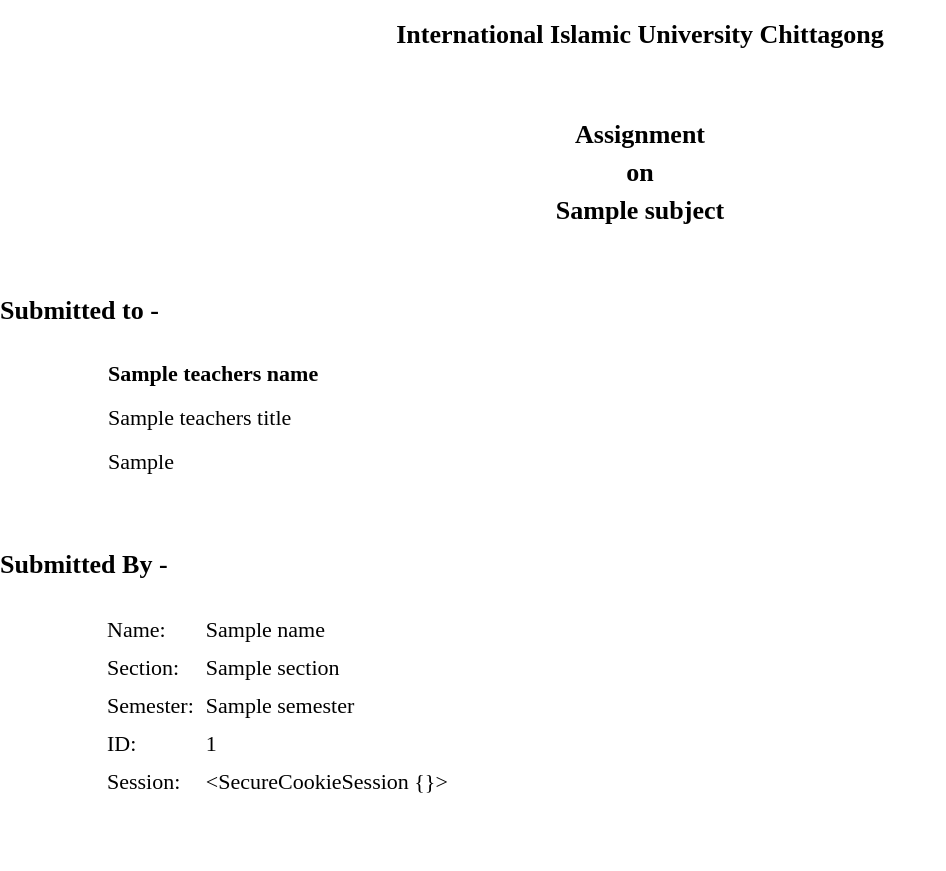
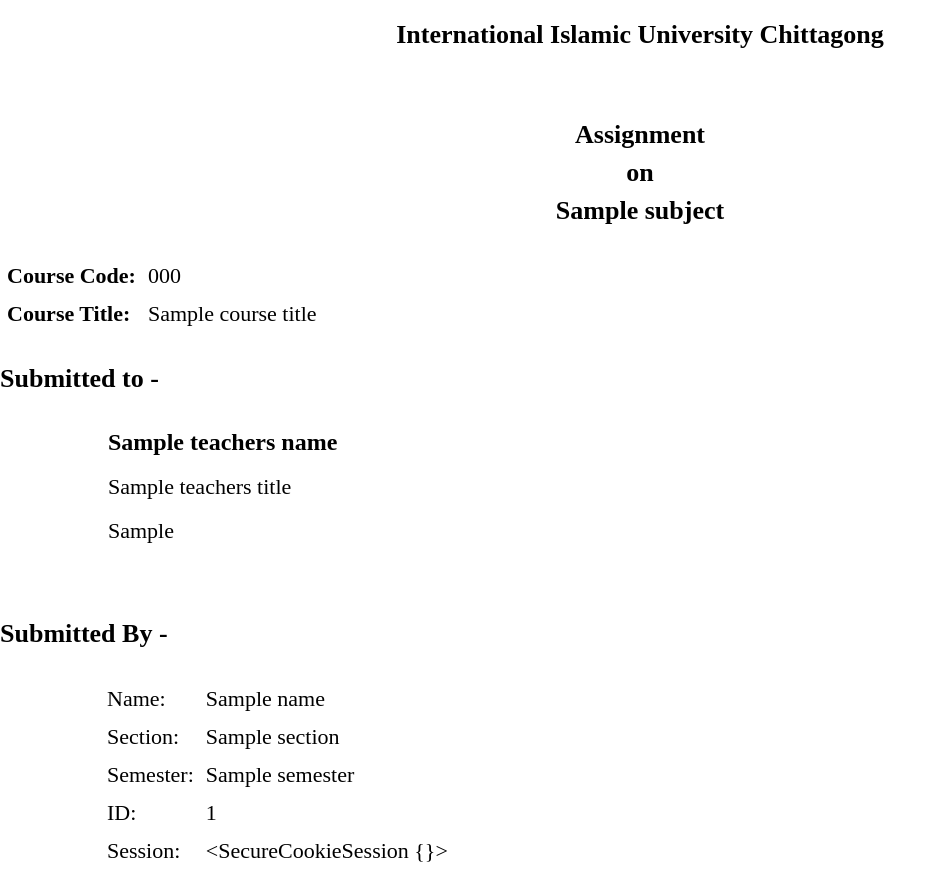
Before and after one commit to meedsharif/cover-generator, a Flask app: template templates/cover-assignment.html in a window 1280 px wide. Shown: the whole page, without its empty margins (0-946 px from the left). Before the commit the page ends 793 px from the top, so only its background shows below. Run offline with Flask 2, Linux system fonts and the light colour scheme; the template is opened without the code that fills it: most values are stand-ins (such as "Sample title", 1, 10 or a date in 2020).

Commit message:
* added course code and course title

```diff
--- a/server.py
+++ b/server.py
@@ -29,7 +29,9 @@ def cover_assigment():
     date_of_sub = request.form.get('date_of_sub'),
     teachers_name = request.form.get('teachers_name'),
     teachers_title = request.form.get('teachers_title'),
-    teachers_dept = request.form.get('teachers_dept')
+    teachers_dept = request.form.get('teachers_dept'),
+    course_code = request.form.get('course_code'),
+    course_name = request.form.get('course_name')
     )
 
     return render_pdf(HTML(string=html))
--- a/templates/cover-assignment.html
+++ b/templates/cover-assignment.html
@@ -25,6 +25,10 @@
 			}
 			h4 {
 				font-size: 22px;
+			}
+
+			h4:first-child {
+				font-size: 24px;
 			}
 
 			.assign > * {
@@ -56,7 +60,19 @@
 					<h3>on</h3>
 					<h3>{{ subject }}</h3>
 				</section>
-				<h3 style="margin-top: 70px;">Submitted to - </h3>
+				<section class="sub_by" style="">
+					<table>
+						<tr>
+							<td><strong>Course Code: </strong></td>
+							<td>{{ course_code }}</td>
+						</tr>
+						<tr>
+							<td><strong>Course Title: </strong></td>
+							<td>{{ course_title }}</td>
+						</tr>
+						</table>
+					</section>
+				<h3 style="margin-top: 30px;">Submitted to - </h3>
 				<section class="sub_to" style="margin-left: 100px; margin-top: 30px; font-size: 22px;">
 					<h4>{{ teachers_name }}</h4>
 					<div>{{ teachers_title }}</div>
```
Also changed, not shown: templates/coverform-assignment.html (+10 -1 lines).
